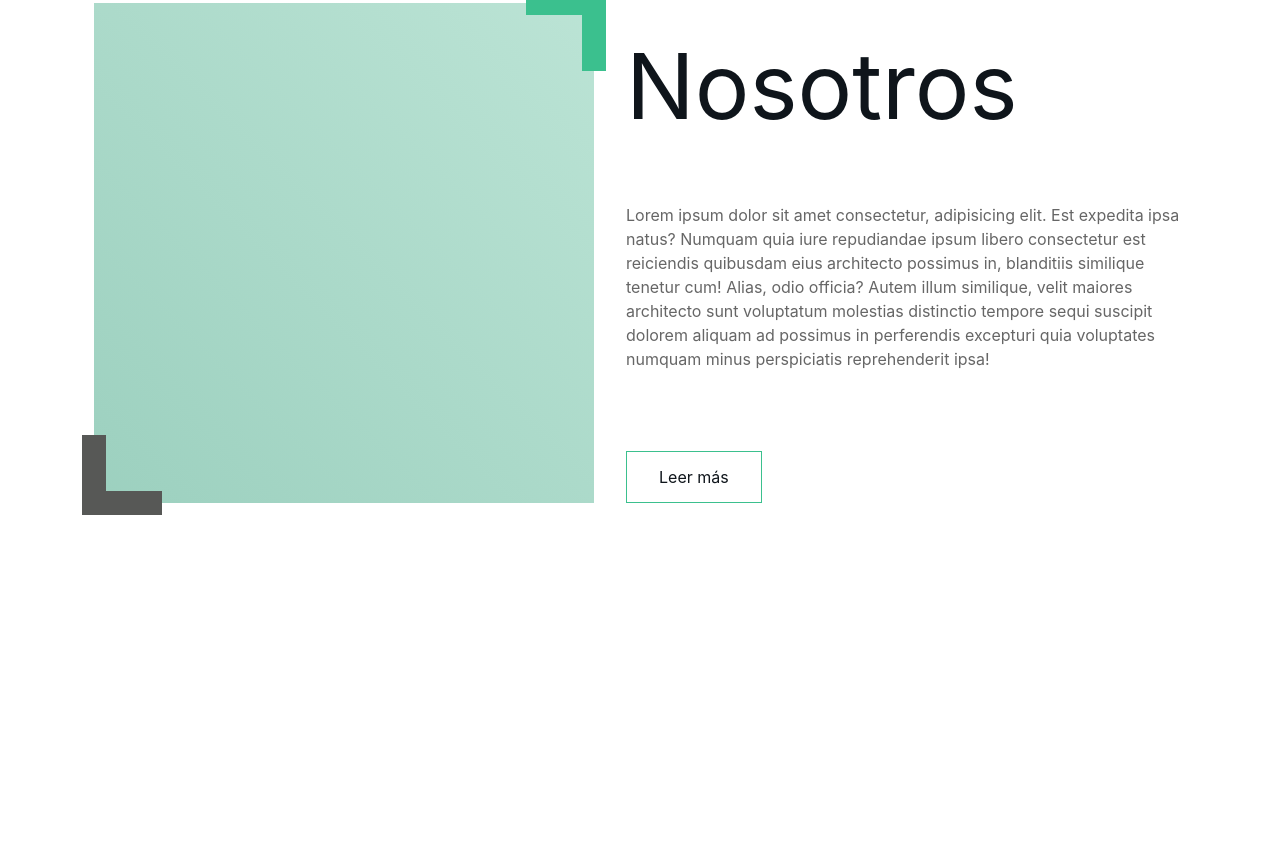
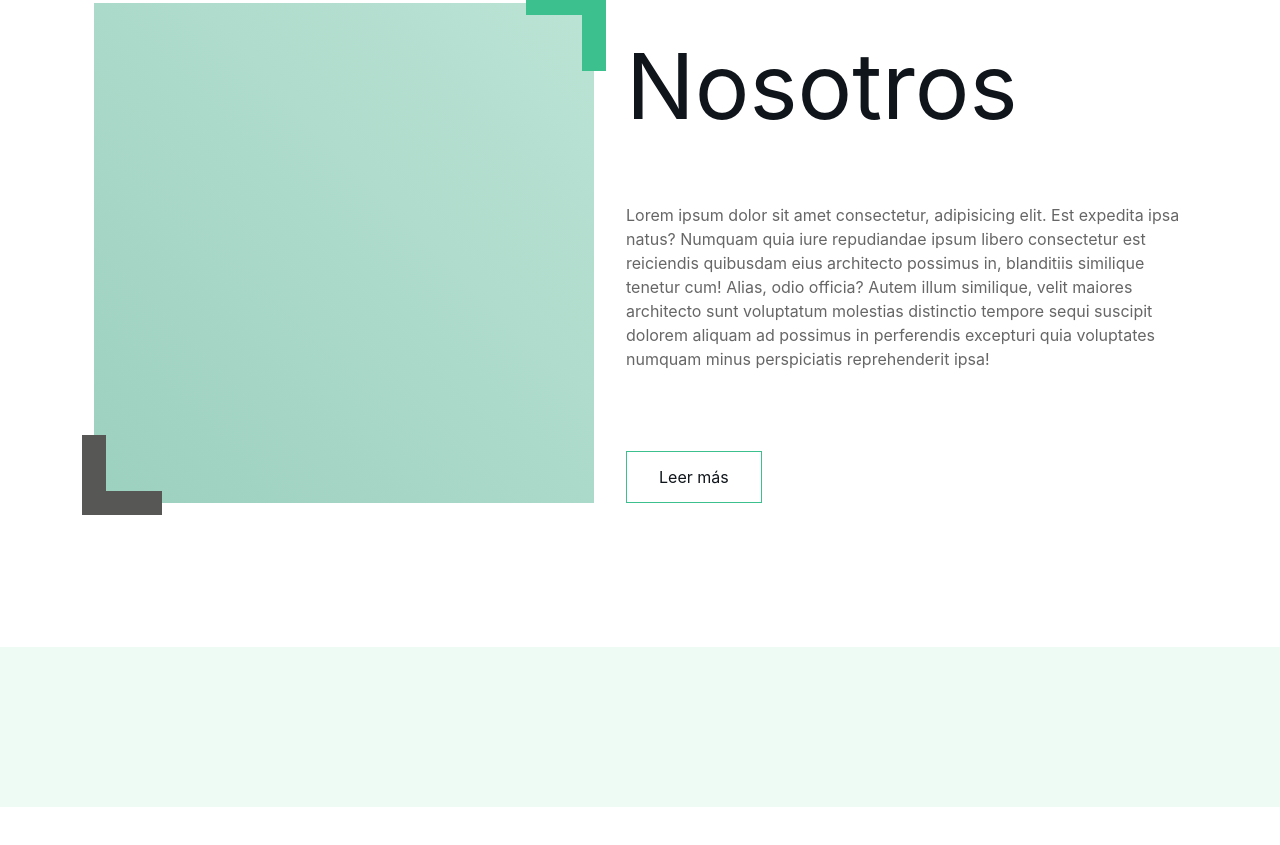
Before and after one commit to juadi17/psicoorp_web, a plain HTML site: page index.html in a window 1280 px wide. Shown: the part 905-1750 px from the top of the page. Before the commit the page ends 1680 px from the top, so only its background shows below. Drawn offline with Linux system fonts and the light colour scheme; files whose address does not match are found by name.

Commit message:
se crea sección services

```diff
--- a/css/variables/_colors.sass
+++ b/css/variables/_colors.sass
@@ -39,3 +39,6 @@ $bg-body: #f8f8f7
 .bg-gradient-1
     // background: rgb(35,150,105);
     background: linear-gradient(225deg, rgba($primary-300,1) 0%, rgba($primary-600,1) 100%)
+
+.bg-50
+    background-color: $primary-50
--- a/css/variables/_container.sass
+++ b/css/variables/_container.sass
@@ -106,3 +106,10 @@ img
     max-width: 500px
     max-height: 500px
 //     .aboutUsCard
+
+// services
+
+.services
+    width: 100%
+    max-width: 1200px
+    padding: 64px 0
--- a/index.html
+++ b/index.html
@@ -64,9 +64,11 @@
         </section>
     </div>
     <span class="spaceDivider"></span>
-    <section class="services">
+    <div class="container bg-50">
+        <section class="services">
 
-    </section>
+        </section>
+    </div>
     <span class="spaceDivider"></span>
 
 </body>
```
Also changed, not shown: css/style.css, 1 other file.
